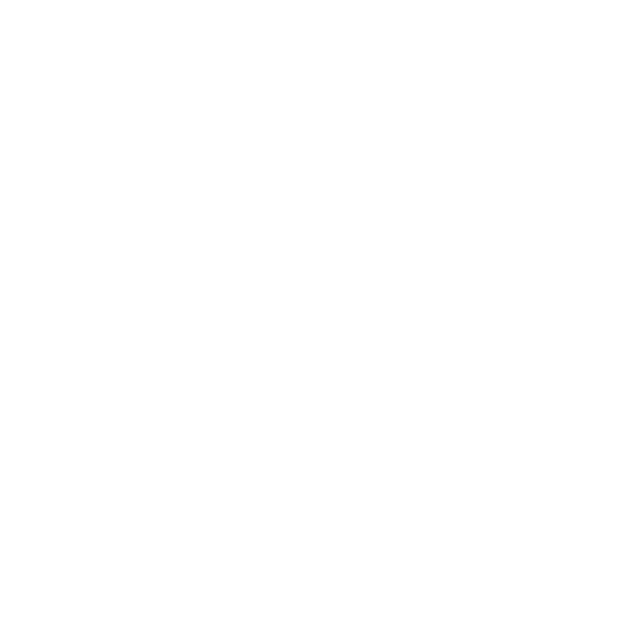
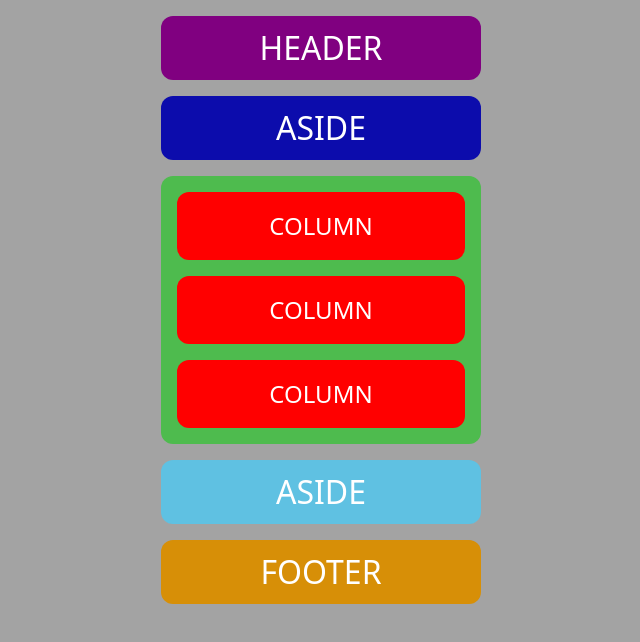
Before and after one commit to jrhankins883/Grid-Wireframe-Practice, a plain HTML site: page index.html in a window 1280 px wide. Shown: the whole page, without its empty margins (319-959 px from the left). Drawn offline with Linux system fonts and the light colour scheme.

Commit message:
Finished Build the Wireframe with Grid: Part 1 for Web Dev - Module 2

```diff
--- a/css/style.css
+++ b/css/style.css
@@ -0,0 +1,57 @@
+body {
+    background-color: rgb(163, 163, 163);
+}
+
+main {
+    display: grid;
+    grid-template-rows: auto auto auto auto auto;
+    row-gap: 1rem;
+    max-width: 800px;
+    margin: 1rem auto;
+    justify-items: center;
+}
+
+/* General reusable styles */
+section, header, aside, footer {
+    font-size: 2rem;
+    padding: 0.5rem;
+    text-align: center;
+    color: white;
+    border-radius: 12px;
+    width: 20rem;
+}
+
+header {
+    background-color: purple;
+}
+
+.aside1 {
+    background-color: rgb(12, 12, 172);
+}
+
+.article {
+    display: grid;
+    grid-template-rows: repeat(3, 1fr);
+    gap: 1rem;
+    background-color: rgb(78, 187, 78);
+    padding: 1rem;
+    border-radius: 12px;
+    justify-items: center;
+    width: 20rem;
+}
+
+.article > section {
+    background-color: red;
+    font-size: 1.5rem;
+    padding: 1rem;
+    border-radius: 12px;
+    width: 18rem;
+}
+
+.aside2 {
+    background-color: rgb(95, 193, 226);
+}
+
+footer {
+    background-color: rgb(215, 143, 7);
+}
--- a/index.html
+++ b/index.html
@@ -8,6 +8,16 @@
     <link rel="stylesheet" href="/css/style.css">
 </head>
 <body>
-
+    <main>
+        <header>HEADER</header>
+        <aside class="aside1">ASIDE</aside>
+        <article class="article">
+            <section class="column1">COLUMN</section>
+            <section class="column2">COLUMN</section>
+            <section class="column3">COLUMN</section>
+        </article>
+        <aside class="aside2">ASIDE</aside>
+        <footer>FOOTER</footer>
+    </main>
 </body>
 </html>
```
Also changed, not shown: mobile-wireframe.png.
